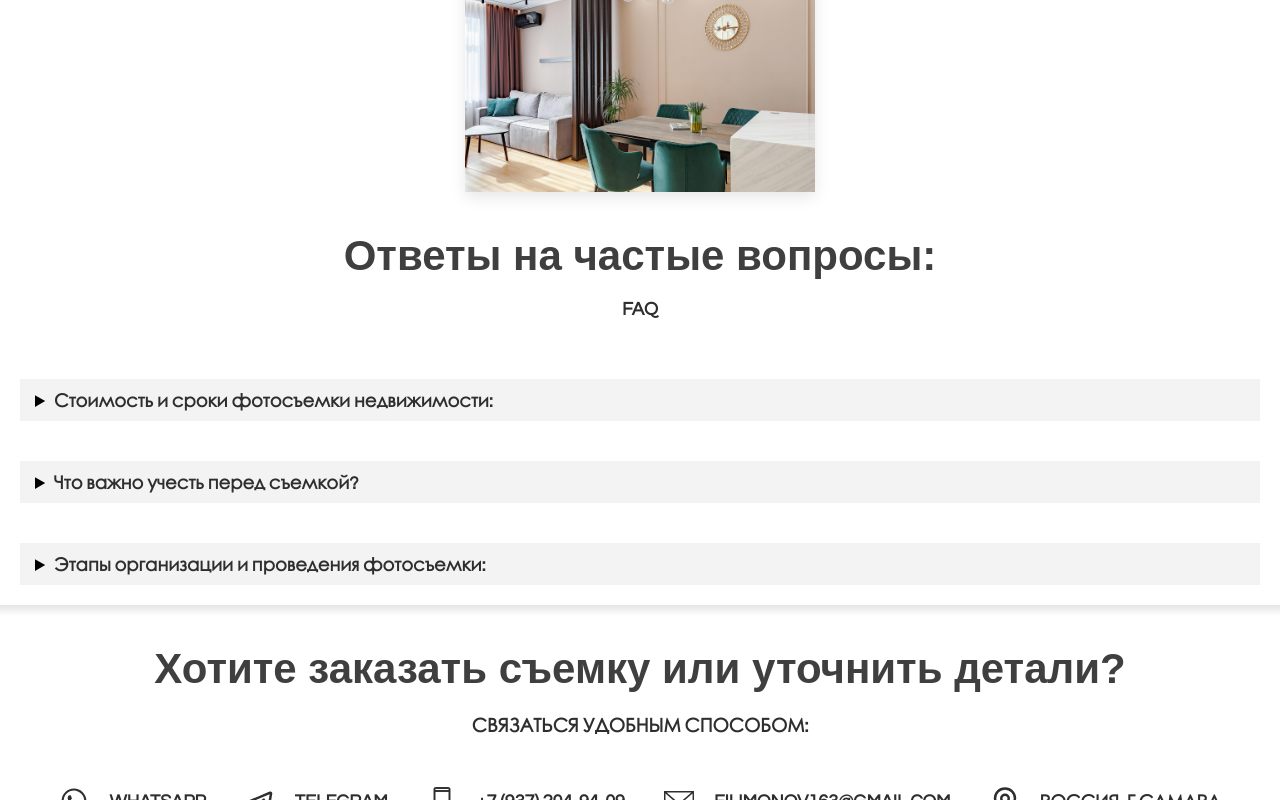
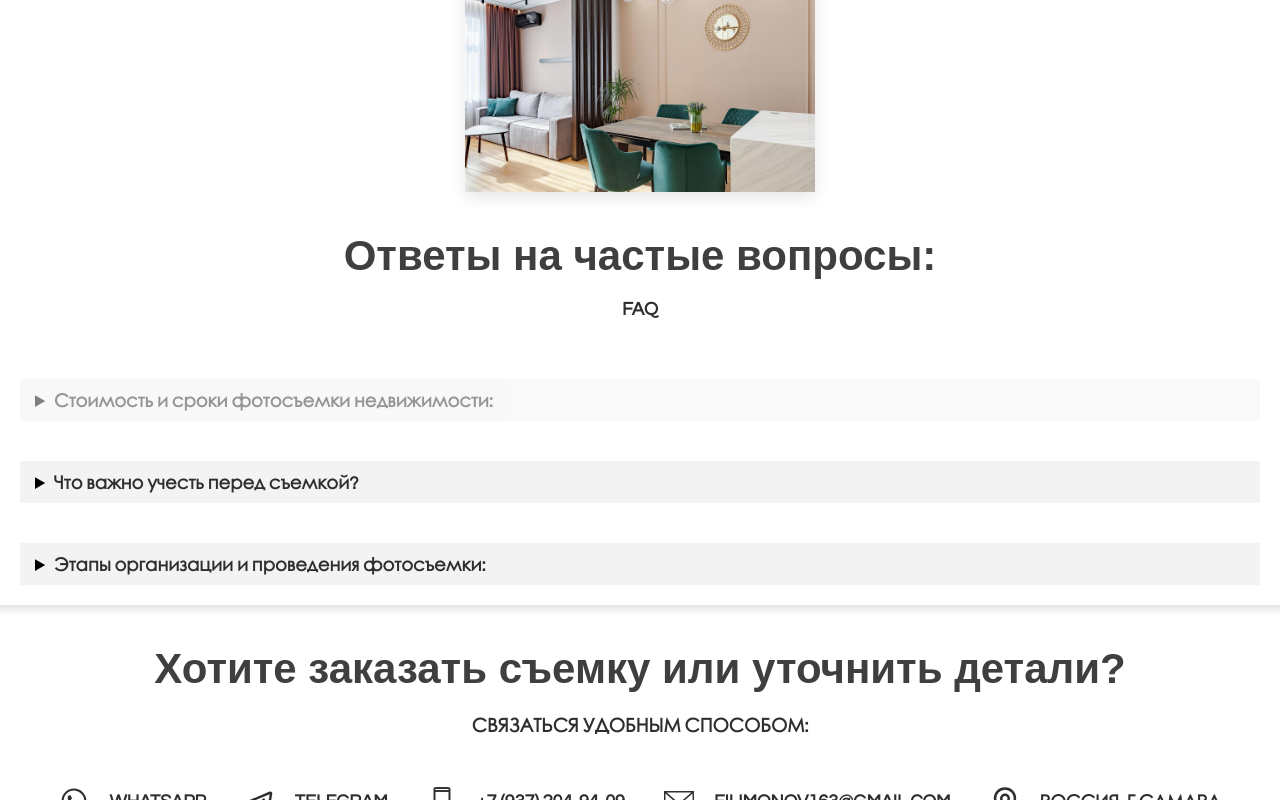
Before and after one commit to filimonov-igor/filimonov-igor.github.io, a plain HTML site: page interior.html in a window 1280 px wide. In both pictures the pointer is over the heading "Стоимость и сроки фотосъемки недвижимости:". Shown: the part 4830-5630 px from the top of the page. Drawn offline with nearby package versions, Linux system fonts and the light colour scheme.

```diff
--- a/styles/styles.css
+++ b/styles/styles.css
@@ -597,7 +597,8 @@ body {
   border-radius: 4px;
 }
 
-.contacts__button:hover {
+.contacts__button:hover,
+.short-blogpost__header:hover {
   transition: 350ms;
   opacity: 0.5;
 }
```
